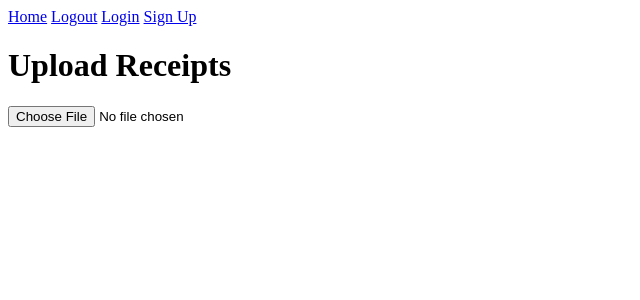
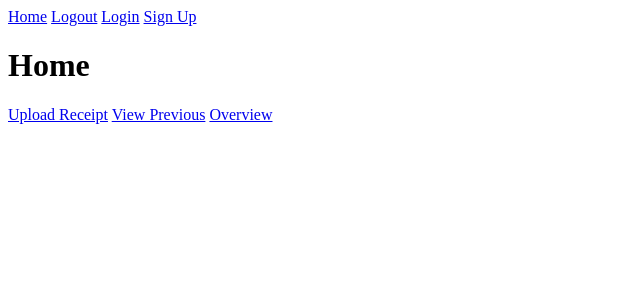
Before and after one commit to bartek717/HackThe6ix, a Flask app: page / in a window 1280 px wide. Shown: the top 300 px of the page, without its empty margins (0-640 px from the left). Run offline with Flask 2, Linux system fonts and the light colour scheme; a user stored in the database is signed in.

Commit message:
new layout

```diff
--- a/website/templates/home.html
+++ b/website/templates/home.html
@@ -1,11 +1,13 @@
 {%extends "base.html"%}
 {% block title%}Home{% endblock %}
 {% block content %}
-<h1>Upload Receipts</h1>
+<h1>Home</h1>
 
-<form method="POST">
-        <input type="file" accept="image/*" name="pic">
-</form>
+<div class="selectOption">
+        <a href="/upload" id="Upload">Upload Receipt</a>
+        <a href="/view" id="View">View Previous</a>
+        <a href="/overview" id="Overview">Overview</a>
+</div>
 
 
 {% endblock %}
--- /dev/null
+++ b/website/templates/overview.html
@@ -0,0 +1,6 @@
+{%extends "base.html"%}
+{% block title%}Home{% endblock %}
+{% block content %}
+<h1>Overview</h1>
+
+{% endblock %}
--- a/website/views.py
+++ b/website/views.py
@@ -7,3 +7,18 @@ views = Blueprint('views', __name__)
 @login_required
 def home():
     return render_template("home.html", user=current_user)
+
+@views.route('/upload')
+@login_required
+def upload():
+    return render_template("upload.html", user=current_user)
+
+@views.route('/overview')
+@login_required
+def overview():
+    return render_template("overview.html", user=current_user)
+
+@views.route('/view')
+@login_required
+def view():
+    return render_template("view.html", user=current_user)
```
Also changed, not shown: website/templates/upload.html (added, +11 -0 lines), website/templates/view.html (added, +7 -0 lines).
